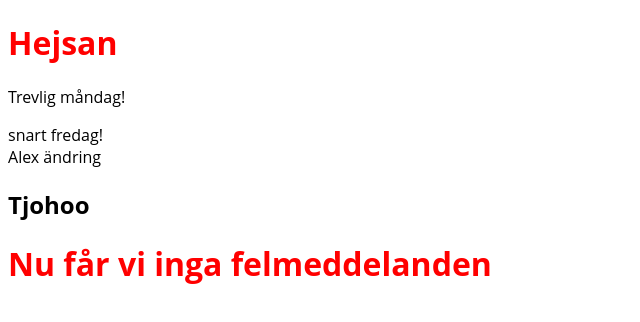
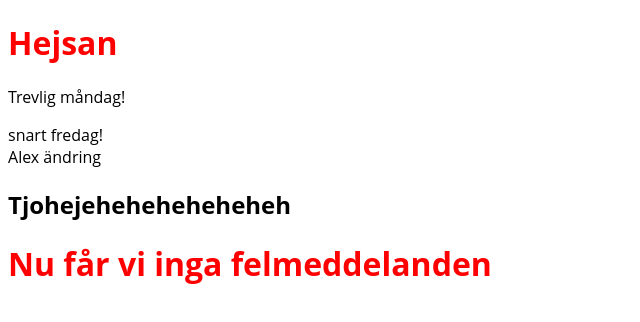
Before and after one commit to Andrea-Axelsson/femfemman_fe23_flexboxmania, a plain HTML site: page index.html in a window 1280 px wide. Shown: the whole page, without its empty margins (0-640 px from the left). Drawn offline with Linux system fonts and the light colour scheme.

Commit message:
Update index.html

```diff
--- a/index.html
+++ b/index.html
@@ -14,7 +14,7 @@
 
 
     <section>Alex ändring</section>
-    <h2>Tjohoo</h2>
+    <h2>Tjohejeheheheheheheh</h2>
 <!-- NU STARTAR VI OM -->
 
 <h1>Nu får vi inga felmeddelanden</h1>
```
